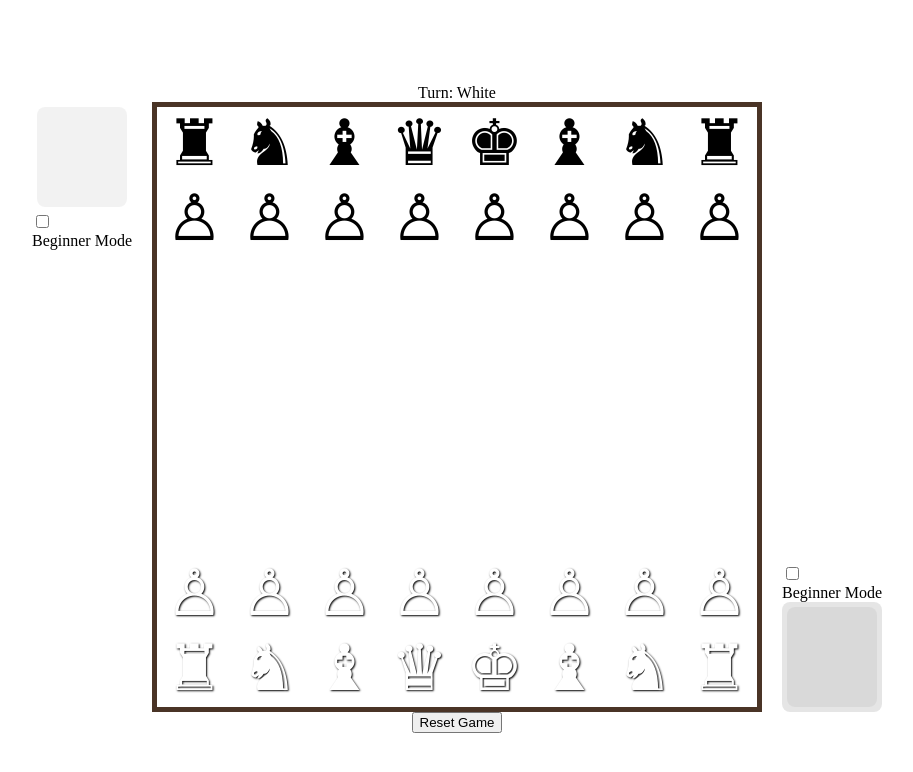
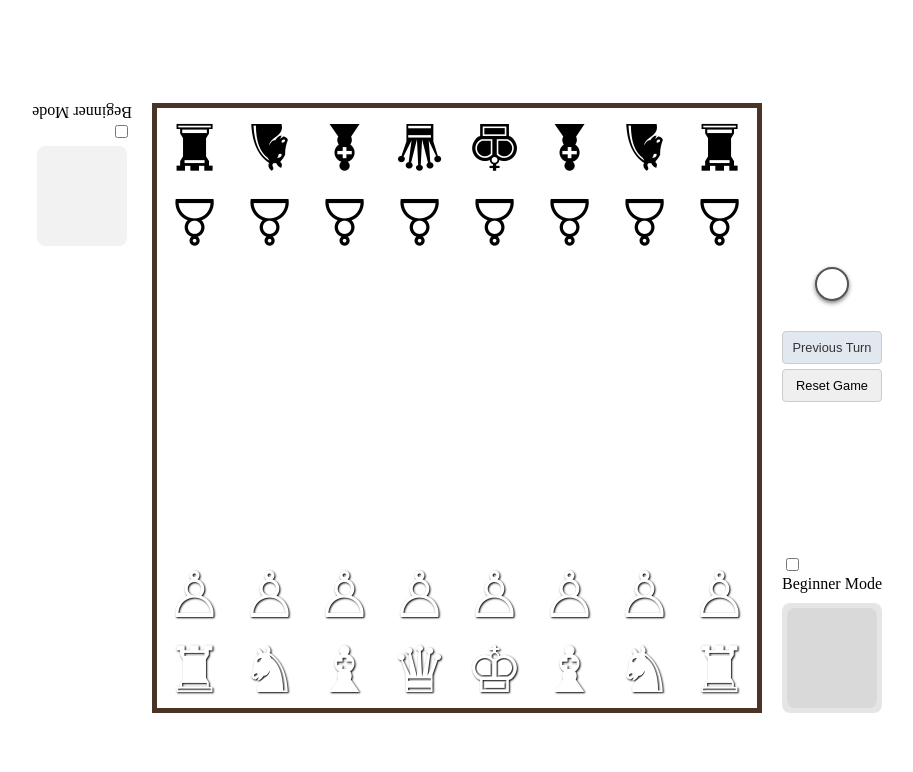
Before and after one commit to thechaos16/simple-chess, a React (Vite) app: page / in a window 1280 px wide. Shown: the top 772 px of the page, without its empty margins (191-1104 px from the left). Built offline with nearby package versions, Linux system fonts and the light colour scheme; the HTML template or start-up script is replaced by a standard one.

Commit message:
update few things like move to previous turn

```diff
--- a/src/App.jsx
+++ b/src/App.jsx
@@ -101,6 +101,19 @@ function App() {
     setShowStatusModal(false);
   };
 
+  const handleUndo = () => {
+    if (game.undo()) {
+      setBoard(game.getBoard().map(row => [...row]));
+      setTurn(game.getTurn());
+      setGameStatus(game.status);
+      setDeadPieces({...game.getDeadPieces()});
+      setPromotionPending(null);
+      setSelectedSquare(null);
+      setValidMoves([]);
+      setShowStatusModal(false);
+    }
+  };
+
   const dismissModal = () => {
     setShowStatusModal(false);
   };
@@ -116,18 +129,10 @@ function App() {
     <div className="app-container">
       {/* Title removed as requested */}
 
-      <div className="status">
-        Turn: {turn === COLORS.WHITE ? "White" : "Black"}
-        {gameStatus === 'CHECK' && <span className="alert"> - Check!</span>}
-        {gameStatus === 'CHECKMATE' && <span className="alert"> - Checkmate!</span>}
-      </div>
+
 
       <div className="game-area">
         <div className="side-panel left">
-            <div className="captured-area top">
-                {/* Top Left: Black player's collection (Captured White pieces) */}
-                <CapturedPieces pieces={deadPieces[COLORS.BLACK]} color={COLORS.WHITE} />
-            </div>
             <div className="beginner-toggle top">
                 <label>
                     <input
@@ -137,6 +142,10 @@ function App() {
                     />
                     <br/>Beginner Mode
                 </label>
+            </div>
+            <div className="captured-area top">
+                {/* Top Left: Black player's collection (Captured White pieces) */}
+                <CapturedPieces pieces={deadPieces[COLORS.BLACK]} color={COLORS.WHITE} />
             </div>
         </div>
 
@@ -149,6 +158,30 @@ function App() {
         />
 
         <div className="side-panel right">
+            <div className="top-controls" style={{ display: 'flex', flexDirection: 'column', gap: '10px', alignItems: 'center', marginTop: 'auto', marginBottom: 'auto' }}>
+                <div className="status" style={{ fontSize: '1.2rem', textAlign: 'center', marginBottom: '10px' }}>
+                    <div style={{
+                        width: '30px',
+                        height: '30px',
+                        borderRadius: '50%',
+                        backgroundColor: turn === COLORS.WHITE ? 'white' : 'black',
+                        border: '2px solid #555',
+                        margin: '10px auto',
+                        boxShadow: '0 2px 4px rgba(0,0,0,0.5)'
+                    }} title={turn === COLORS.WHITE ? "White's Turn" : "Black's Turn"}></div>
+                    {gameStatus === 'CHECK' && <div className="alert" style={{ color: 'red', marginTop: '5px' }}>Check!</div>}
+                    {gameStatus === 'CHECKMATE' && <div className="alert" style={{ color: 'red', marginTop: '5px', fontWeight: 'bold' }}>Checkmate!</div>}
+                </div>
+                <div style={{ display: 'flex', flexDirection: 'column', gap: '5px', width: '100%' }}>
+                    <button className="undo-btn" onClick={handleUndo} style={{ padding: '8px 5px', fontSize: '0.8rem', width: '100%', cursor: 'pointer', borderRadius: '4px', border: '1px solid #ccc', backgroundColor: '#e2e8f0', color: '#333' }}>
+                        Previous Turn
+                    </button>
+                    <button className="reset-btn" onClick={handleReset} style={{ padding: '8px 5px', fontSize: '0.8rem', width: '100%', cursor: 'pointer', borderRadius: '4px', border: '1px solid #ccc' }}>
+                        Reset Game
+                    </button>
+                </div>
+            </div>
+            <div className="bottom-controls" style={{ display: 'flex', flexDirection: 'column', gap: '10px' }}>
                 <div className="beginner-toggle bottom">
                     <label>
                         <input
@@ -165,7 +198,7 @@ function App() {
                 </div>
             </div>
         </div>
-      <button className="reset-btn" onClick={handleReset}>Reset Game</button>
+      </div>
 
       {promotionPending && (
         <PromotionModal
--- a/src/logic/Game.js
+++ b/src/logic/Game.js
@@ -21,6 +21,10 @@ class Game {
         this.deadPieces = {
             [COLORS.WHITE]: [], // Captured by White (Black pieces)
             [COLORS.BLACK]: []  // Captured by Black (White pieces)
+        };
+        this.castlingRights = {
+            [COLORS.WHITE]: { kingSide: true, queenSide: true },
+            [COLORS.BLACK]: { kingSide: true, queenSide: true }
         };
     }
 
@@ -106,11 +110,58 @@ class Game {
 
         if (inCheck) return false;
 
-        // 5. Execute move
+        // 5. Save History before execution
+        this.history.push({
+            board: this.board.map(row => row.map(cell => cell ? { ...cell } : null)),
+            turn: this.turn,
+            status: this.status,
+            deadPieces: {
+                [COLORS.WHITE]: [...this.deadPieces[COLORS.WHITE]],
+                [COLORS.BLACK]: [...this.deadPieces[COLORS.BLACK]]
+            },
+            castlingRights: {
+                [COLORS.WHITE]: { ...this.castlingRights[COLORS.WHITE] },
+                [COLORS.BLACK]: { ...this.castlingRights[COLORS.BLACK] }
+            }
+        });
+
+        // 6. Execute move
         if (target) {
             // Capture logic
-            // Add target to the *current player's* collection of dead pieces
             this.deadPieces[this.turn].push(target);
+            // If dragging rook captured, deny their castling rights for it
+            if (target.type === PIECES.ROOK) {
+                if (target.color === COLORS.WHITE && toRow === 7) {
+                    if (toCol === 0) this.castlingRights[COLORS.WHITE].queenSide = false;
+                    if (toCol === 7) this.castlingRights[COLORS.WHITE].kingSide = false;
+                } else if (target.color === COLORS.BLACK && toRow === 0) {
+                    if (toCol === 0) this.castlingRights[COLORS.BLACK].queenSide = false;
+                    if (toCol === 7) this.castlingRights[COLORS.BLACK].kingSide = false;
+                }
+            }
+        }
+
+        // Handle Castling Move internally: King moved two spots
+        if (piece.type === PIECES.KING && Math.abs(toCol - fromCol) === 2) {
+            const isKingSide = toCol === 6;
+            const rookFromCol = isKingSide ? 7 : 0;
+            const rookToCol = isKingSide ? 5 : 3;
+            const rook = this.board[fromRow][rookFromCol];
+
+            // Move Rook
+            this.board[fromRow][rookToCol] = rook;
+            this.board[fromRow][rookFromCol] = null;
+
+            // Note: moving the king is done below as standard
+        }
+
+        // Update castling rights (move King or Rook strips rights)
+        if (piece.type === PIECES.KING) {
+            this.castlingRights[piece.color].kingSide = false;
+            this.castlingRights[piece.color].queenSide = false;
+        } else if (piece.type === PIECES.ROOK) {
+            if (fromCol === 0) this.castlingRights[piece.color].queenSide = false;
+            if (fromCol === 7) this.castlingRights[piece.color].kingSide = false;
         }
 
         this.board[toRow][toCol] = piece;
@@ -121,11 +172,11 @@ class Game {
             this.board[toRow][toCol] = { type: promotionPieceType, color: piece.color };
         }
 
-        // 6. Switch turn
+        // 7. Switch turn
         const nextTurn = this.turn === COLORS.WHITE ? COLORS.BLACK : COLORS.WHITE;
         this.turn = nextTurn;
 
-        // 7. Check Game State
+        // 8. Check Game State
         if (this.isInCheck(nextTurn)) {
             if (this.isCheckmate(nextTurn)) {
                 this.status = 'CHECKMATE';
@@ -137,6 +188,19 @@ class Game {
         }
 
         return this.status;
+    }
+
+    undo() {
+        if (this.history.length === 0) return false;
+
+        const lastState = this.history.pop();
+        this.board = lastState.board;
+        this.turn = lastState.turn;
+        this.status = lastState.status;
+        this.deadPieces = lastState.deadPieces;
+        this.castlingRights = lastState.castlingRights;
+
+        return true;
     }
 
     isInCheck(color) {
@@ -281,8 +345,45 @@ class Game {
     validateKing(fromRow, fromCol, toRow, toCol) {
         const dx = Math.abs(toCol - fromCol);
         const dy = Math.abs(toRow - fromRow);
-        return dx <= 1 && dy <= 1;
-        // Castling (TODO)
+
+        // Standard Move
+        if (dx <= 1 && dy <= 1) return true;
+
+        // Castling
+        const piece = this.board[fromRow][fromCol];
+        if (dy === 0 && dx === 2) {
+            // King must not be currently in check
+            if (this.isInCheck(piece.color)) return false;
+
+            const isKingSide = (toCol === 6);
+            if (isKingSide) {
+                if (!this.castlingRights[piece.color].kingSide) return false;
+                // Path clear between king and rook?
+                if (this.board[fromRow][5] || this.board[fromRow][6]) return false;
+                // Rook must exist at fromRow, 7 and be a rook of same color
+                const rook = this.board[fromRow][7];
+                if (!rook || rook.type !== PIECES.ROOK || rook.color !== piece.color) return false;
+                // Squares King passes through cannot be under attack
+                if (this.isUnderAttack(fromRow, 5, piece.color === COLORS.WHITE ? COLORS.BLACK : COLORS.WHITE)) return false;
+                // toCol (6) check is implicitly handled in move() validation via simulation
+                return true;
+            } else {
+                // QueenSide Castling
+                if (!this.castlingRights[piece.color].queenSide) return false;
+                // Path clear between king and rook?
+                if (this.board[fromRow][1] || this.board[fromRow][2] || this.board[fromRow][3]) return false;
+                const rook = this.board[fromRow][0];
+                if (!rook || rook.type !== PIECES.ROOK || rook.color !== piece.color) return false;
+                // Squares King passes through cannot be under attack
+                if (this.isUnderAttack(fromRow, 3, piece.color === COLORS.WHITE ? COLORS.BLACK : COLORS.WHITE)) return false;
+                // Note: b1 (fromRow, 1) doesn't need to be checked for "under attack" for castling rules, only transit squares (c1, d1 / 2, 3)
+                // However the king moves two squares to c1, so he passes through d1.
+                // Wait col 3 is d1, col 2 is c1. King goes e1 (4) -> c1 (2), passing through d1 (3)
+                return true;
+            }
+        }
+
+        return false;
     }
 
     getValidMoves(fromRow, fromCol) {
@@ -322,6 +423,10 @@ class Game {
             [COLORS.WHITE]: [],
             [COLORS.BLACK]: []
         };
+        this.castlingRights = {
+            [COLORS.WHITE]: { kingSide: true, queenSide: true },
+            [COLORS.BLACK]: { kingSide: true, queenSide: true }
+        };
     }
 }
 
--- a/src/styles/App.css
+++ b/src/styles/App.css
@@ -34,10 +34,12 @@
 
 .side-panel.left {
     justify-content: flex-start; /* Align Black's captures to Top */
+    transform: rotate(180deg);
+    flex-direction: column-reverse;
 }
 
 .side-panel.right {
-    justify-content: flex-end; /* Align White's captures to Bottom */
+    justify-content: flex-end; /* Let bottom-controls sit at bottom, auto margins keep top in middle */
 }
 
 .captured-area {
--- a/src/styles/Board.css
+++ b/src/styles/Board.css
@@ -42,7 +42,6 @@
     display: flex;
     justify-content: center;
     align-items: center;
-    transition: transform 0.2s;
 }
 
 .piece:active {
@@ -60,6 +59,11 @@
     color: black;
     text-shadow: 0px 0px 2px white;
     /* Outline for visibility on dark squares */
+    transform: rotate(180deg);
+}
+
+.piece.b:active {
+    transform: scale(1.1) rotate(180deg);
 }
 
 .hint-dot {
```
Lines whose indentation alone changed are shown as unchanged.
